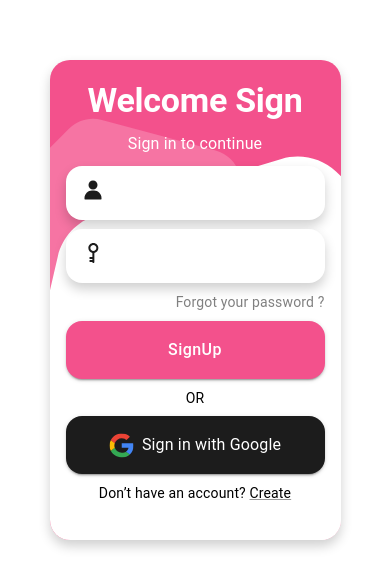
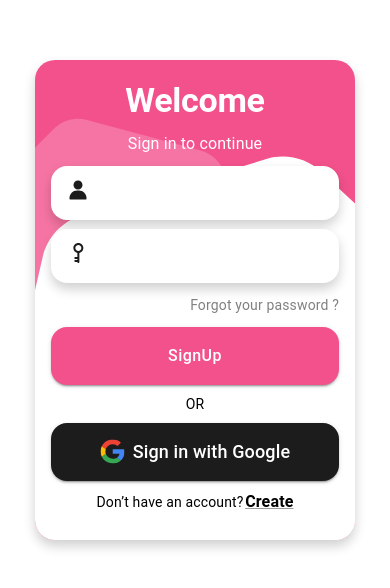
Before and after one commit to NadGarDez/loginApp, a React (Create React App) app: page / in a window 390 px wide. Shown: the part 122-710 px from the top of the page. Built offline with nearby package versions, Linux system fonts and the light colour scheme.

Commit message:
feat: ui code improved

```diff
--- /dev/null
+++ b/src/components/forms/LoginForm.tsx
@@ -0,0 +1,78 @@
+import { Box, Link, Typography } from '@mui/material';
+import React from 'react';
+import { GoogleIcon } from '../../style/icons';
+import { DarkButton } from '../buttons/DarkButton';
+import { PrincipalButton } from '../buttons/PrincipalButton';
+import { EmailInput } from '../inputs/EmailInput';
+import { PasswordInput } from '../inputs/PasswordInput';
+import { styled } from '@mui/material/styles';
+import { type TypographyProps } from '@mui/material/Typography';
+
+export const BoldTypography = styled(Typography)<TypographyProps>(() => ({
+  fontWeight: 700,
+  fontSize: 16,
+}));
+
+export const LoginForm = (): JSX.Element => {
+  return (
+    <>
+      <Typography variant="h2" textAlign="center" mt={2.5}>
+        Welcome
+      </Typography>
+      <Typography variant="subtitle1" textAlign="center" mt={1.1}>
+        Sign in to continue
+      </Typography>
+      <Box mt={1.1} ml={2} mr={2}>
+        <EmailInput />
+      </Box>
+      <Box mt={1.1} ml={2} mr={2}>
+        <PasswordInput />
+      </Box>
+      <Box mt={1.5} mr={2}>
+        <Link underline="none" href="https://www.google.com" target="_blank">
+          <Typography variant="body2" textAlign="right" sx={{ color: 'grey' }}>
+            Forgot your password ?
+          </Typography>
+        </Link>
+      </Box>
+      <Box mt={1.5} ml={2} mr={2}>
+        <PrincipalButton variant="contained" fullWidth className="shadow">
+          SignUp
+        </PrincipalButton>
+      </Box>
+
+      <Box mt={1.1}>
+        <Typography variant="body2" textAlign="center" sx={{ color: 'black' }}>
+          OR
+        </Typography>
+      </Box>
+      <Box mt={1.1} ml={2} mr={2}>
+        <DarkButton variant="contained" fullWidth className="shadow">
+          <GoogleIcon />
+          <Typography variant="subtitle2" ml={1}>
+            Sign in with Google
+          </Typography>
+        </DarkButton>
+      </Box>
+      <Box
+        mt={1.1}
+        display="flex"
+        flexDirection="row"
+        justifyContent="center"
+        alignItems="center"
+      >
+        <Typography variant="body2" textAlign="center" sx={{ color: 'black' }}>
+          Don’t have an account?
+        </Typography>
+        <Link
+          color="#000"
+          ml={0.2}
+          href="https://www.google.com"
+          target="_blank"
+        >
+          <BoldTypography>Create</BoldTypography>
+        </Link>
+      </Box>
+    </>
+  );
+};
--- /dev/null
+++ b/src/components/surfaces/HexagonalBackground.tsx
@@ -0,0 +1,68 @@
+import React from 'react';
+import Box, { type BoxProps } from '@mui/material/Box';
+import { styled } from '@mui/material/styles';
+import { WhiteHexagon } from '../../style/svg/WhiteHexagon';
+import { TransparentHexagon } from '../../style/svg/TransparentHexagon';
+import { MobileWhiteHexagon } from '../../style/svg/MobileWhiteHexagon';
+
+const SolidHexagonContainer = styled(Box)<BoxProps>(({ theme }) => ({
+  backgroundImage: 'linear-gradient(transparent 80%, white 20%)',
+  width: '100%',
+  height: '100%',
+  position: 'absolute',
+  top: 0,
+  zIndex: 3,
+}));
+
+const TransparentHexagonContainer = styled(Box)<BoxProps>(({ theme }) => ({
+  backgroundColor: 'transparent',
+  width: '100%',
+  height: '100%',
+  position: 'absolute',
+  top: 0,
+  zIndex: 2,
+}));
+
+const FormContainer = styled(Box)<BoxProps>(({ theme }) => ({
+  backgroundColor: 'transparent',
+  width: '100%',
+  height: '100%',
+  position: 'absolute',
+  display: 'flex',
+  flexDirection: 'column',
+  top: 0,
+  zIndex: 4,
+}));
+
+interface Props {
+  children: JSX.Element;
+}
+
+export const HexagonalBackground = ({ children }: Props): JSX.Element => {
+  return (
+    <>
+      <SolidHexagonContainer>
+        <Box
+          mt={12}
+          sx={{ display: { xl: 'flex', md: 'flex', xs: 'none', sm: 'none' } }}
+        >
+          <WhiteHexagon />
+        </Box>
+        <Box
+          mt={12}
+          sx={{ display: { xl: 'none', md: 'none', xs: 'flex', sm: 'flex' } }}
+        >
+          <MobileWhiteHexagon />
+        </Box>
+      </SolidHexagonContainer>
+      <Box sx={{ display: { xl: 'none', md: 'none', xs: 'flex', sm: 'flex' } }}>
+        <TransparentHexagonContainer>
+          <Box mt={7.3}>
+            <TransparentHexagon />
+          </Box>
+        </TransparentHexagonContainer>
+      </Box>
+      <FormContainer>{children}</FormContainer>
+    </>
+  );
+};
--- a/src/reduxFiles/reducers/authTokenSlice.tsx
+++ b/src/reduxFiles/reducers/authTokenSlice.tsx
@@ -1,28 +1,29 @@
-import { createSlice, PayloadAction } from "@reduxjs/toolkit";
-import type { RootState } from "../store";
+import { createSlice } from '@reduxjs/toolkit';
+import type { PayloadAction } from '@reduxjs/toolkit';
+import type { RootState } from '../store';
 
-type authToken = {
-    value : string | null;
-};
+interface authToken {
+  value: string | null;
+}
+
 const initialState: authToken = {
-    value: null
+  value: null,
 };
 
-const authTokenSlice = createSlice(
-    {
-        name: "session",
-        initialState:initialState,
-        reducers: {
-            setToken : (state, action: PayloadAction<string>)=> {
-                state.value = action.payload
-            },
-            clearToken: (state)=>{
-                state.value = null
-            }
-        }
-    }
-)
+const authTokenSlice = createSlice({
+  name: 'session',
+  initialState,
+  reducers: {
+    setToken: (state, action: PayloadAction<string>) => {
+      state.value = action.payload;
+    },
+    clearToken: (state) => {
+      state.value = null;
+    },
+  },
+});
 
-export const authTokenSelector = (state: RootState)=>state.authToken.value;
-export const {setToken, clearToken} = authTokenSlice.actions;
+export const authTokenSelector = (state: RootState): string | null =>
+  state.authToken.value;
+export const { setToken, clearToken } = authTokenSlice.actions;
 export default authTokenSlice.reducer;
--- a/src/reduxFiles/store.ts
+++ b/src/reduxFiles/store.ts
@@ -1,9 +1,10 @@
-import { configureStore, ThunkAction, Action } from '@reduxjs/toolkit';
+import { configureStore } from '@reduxjs/toolkit';
+import type { ThunkAction, Action } from '@reduxjs/toolkit';
 import authTokenReducer from './reducers/authTokenSlice';
 
 export const store = configureStore({
   reducer: {
-    authToken : authTokenReducer
+    authToken: authTokenReducer,
   },
 });
 
--- a/src/screens/LoginScreen/LoginScreen.tsx
+++ b/src/screens/LoginScreen/LoginScreen.tsx
@@ -1,16 +1,11 @@
-import { Container, Link, Typography } from '@mui/material';
+import { Container, useMediaQuery } from '@mui/material';
 import Box, { type BoxProps } from '@mui/material/Box';
-import { styled } from '@mui/material/styles';
+import { styled, useTheme } from '@mui/material/styles';
 import React from 'react';
-import { DarkButton } from '../../components/buttons/DarkButton';
-import { PrincipalButton } from '../../components/buttons/PrincipalButton';
-import { EmailInput } from '../../components/inputs/EmailInput';
-import { PasswordInput } from '../../components/inputs/PasswordInput';
-import { GoogleIcon } from '../../style/icons';
-import { TransparentHexagon } from '../../style/svg/TransparentHexagon';
-import { WhiteHexagon } from '../../style/svg/WhiteHexagon';
+import { LoginForm } from '../../components/forms/LoginForm';
+import { HexagonalBackground } from '../../components/surfaces/HexagonalBackground';
 
-export const FormBox = styled(Box)<BoxProps>(({ theme }) => ({
+const FormBox = styled(Box)<BoxProps>(({ theme }) => ({
   borderRadius: 20,
   backgroundColor: theme.palette.primary.main,
   color: theme.palette.primary.contrastText,
@@ -21,36 +16,10 @@ export const FormBox = styled(Box)<BoxProps>(({ theme }) => ({
   zIndex: 1,
 }));
 
-export const HexagonDesktopContainer = styled(Box)<BoxProps>(({ theme }) => ({
-  backgroundImage: 'linear-gradient(transparent 80%, white 20%)',
-  width: '100%',
-  height: '100%',
-  position: 'absolute',
-  top: 0,
-  zIndex: 3,
-}));
+export const LoginScreen = (): JSX.Element => {
+  const theme = useTheme();
+  const matches = useMediaQuery(theme.breakpoints.down('md'));
 
-export const HexagonDesktopContainer2 = styled(Box)<BoxProps>(({ theme }) => ({
-  backgroundColor: 'transparent',
-  width: '100%',
-  height: '100%',
-  position: 'absolute',
-  top: 0,
-  zIndex: 2,
-}));
-
-const FormContainer = styled(Box)<BoxProps>(({ theme }) => ({
-  backgroundColor: 'transparent',
-  width: '100%',
-  height: '100%',
-  position: 'absolute',
-  display: 'flex',
-  flexDirection: 'column',
-  top: 0,
-  zIndex: 4,
-}));
-
-export const LoginScreen = (): JSX.Element => {
   return (
     <Container sx={{ flex: 1, height: '100vh' }}>
       <Box
@@ -60,93 +29,13 @@ export const LoginScreen = (): JSX.Element => {
         alignItems="center"
       >
         <FormBox
-          width={291}
+          width={matches ? 320 : 291}
           justifyContent="center"
-          sx={{ display: { xl: 'flex', md: 'flex', xs: 'none', sm: 'none' } }}
           className="shadow"
         >
-          <HexagonDesktopContainer>
-            <Box mt={12}>
-              <WhiteHexagon />
-            </Box>
-          </HexagonDesktopContainer>
-          <FormContainer>
-            <Typography variant="h2" textAlign="center" mt={2.5}>
-              Welcome
-            </Typography>
-          </FormContainer>
-        </FormBox>
-        <FormBox
-          width={291}
-          justifyContent="center"
-          sx={{ display: { xl: 'none', md: 'none', xs: 'flex', sm: 'flex' } }}
-          className="shadow"
-        >
-          <HexagonDesktopContainer>
-            <Box mt={12}>
-              <WhiteHexagon />
-            </Box>
-          </HexagonDesktopContainer>
-          <HexagonDesktopContainer2>
-            <Box mt={7.3}>
-              <TransparentHexagon />
-            </Box>
-          </HexagonDesktopContainer2>
-          <FormContainer>
-            <Typography variant="h2" textAlign="center" mt={2.5}>
-              Welcome Sign
-            </Typography>
-            <Typography variant="subtitle1" textAlign="center" mt={1.1}>
-              Sign in to continue
-            </Typography>
-            <Box mt={1.1} ml={2} mr={2}>
-              <EmailInput />
-            </Box>
-            <Box mt={1.1} ml={2} mr={2}>
-              <PasswordInput />
-            </Box>
-            <Box mt={1.1} mr={2}>
-              <Typography
-                variant="body2"
-                textAlign="right"
-                sx={{ color: 'grey' }}
-              >
-                Forgot your password ?
-              </Typography>
-            </Box>
-            <Box mt={1.1} ml={2} mr={2}>
-              <PrincipalButton variant="contained" fullWidth className="shadow">
-                SignUp
-              </PrincipalButton>
-            </Box>
-
-            <Box mt={1.1}>
-              <Typography
-                variant="body2"
-                textAlign="center"
-                sx={{ color: 'black' }}
-              >
-                OR
-              </Typography>
-            </Box>
-            <Box mt={1.1} ml={2} mr={2}>
-              <DarkButton variant="contained" fullWidth className="shadow">
-                <GoogleIcon />
-                <Typography variant="subtitle1" ml={1}>
-                  Sign in with Google
-                </Typography>
-              </DarkButton>
-            </Box>
-            <Box mt={1.1}>
-              <Typography
-                variant="body2"
-                textAlign="center"
-                sx={{ color: 'black' }}
-              >
-                Don’t have an account? <Link color="#000">Create</Link>
-              </Typography>
-            </Box>
-          </FormContainer>
+          <HexagonalBackground>
+            <LoginForm />
+          </HexagonalBackground>
         </FormBox>
       </Box>
     </Container>
--- /dev/null
+++ b/src/style/svg/MobileWhiteHexagon.tsx
@@ -0,0 +1,18 @@
+import React from 'react';
+
+export const MobileWhiteHexagon = (): JSX.Element => {
+  return (
+    <svg
+      width="320"
+      height="444"
+      viewBox="0 0 320 444"
+      fill="none"
+      xmlns="http://www.w3.org/2000/svg"
+    >
+      <path
+        d="M7.7974 100.577C12.3039 81.0883 26.8652 65.4842 45.9961 59.6426L231.431 3.02049C250.562 -2.82108 271.356 1.98728 285.98 15.6344L427.734 147.915C442.358 161.562 448.591 181.974 444.085 201.463L400.404 390.365C395.897 409.854 381.336 425.458 362.205 431.3L176.77 487.922C157.639 493.763 136.845 488.955 122.221 475.308L-19.533 343.027C-34.1575 329.38 -40.3904 308.968 -35.8839 289.479L7.7974 100.577Z"
+        fill="white"
+      />
+    </svg>
+  );
+};
```
Also changed, not shown: src/style/svg/TransparentHexagon.tsx (+18 -11 lines).
